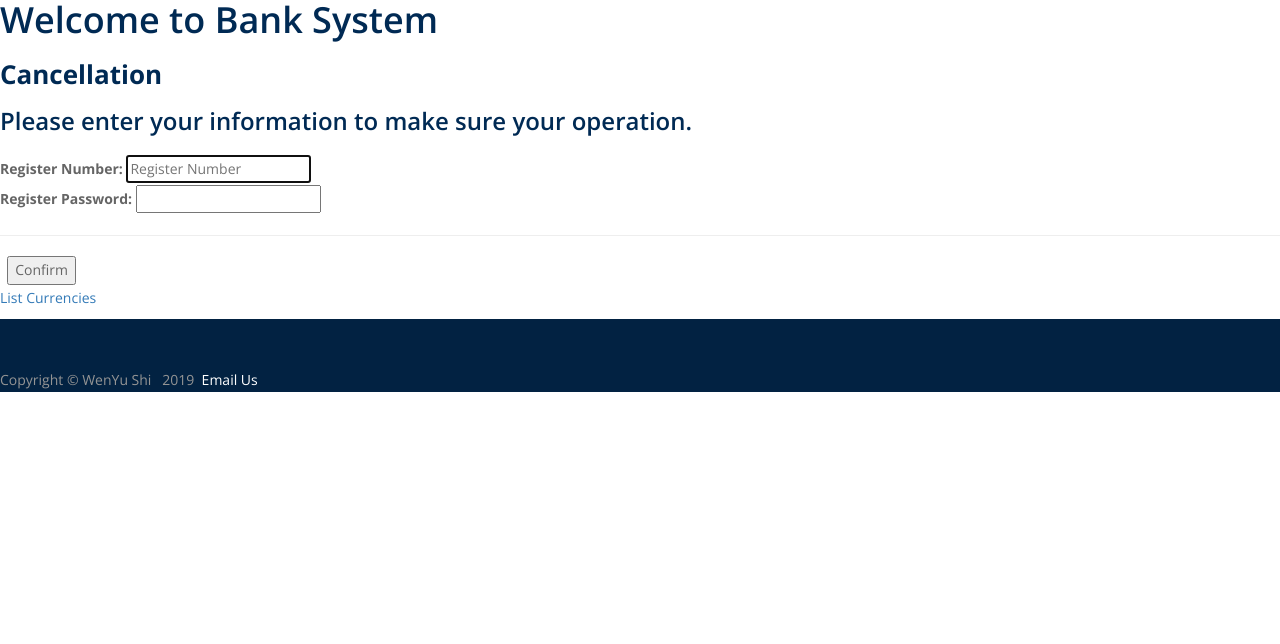
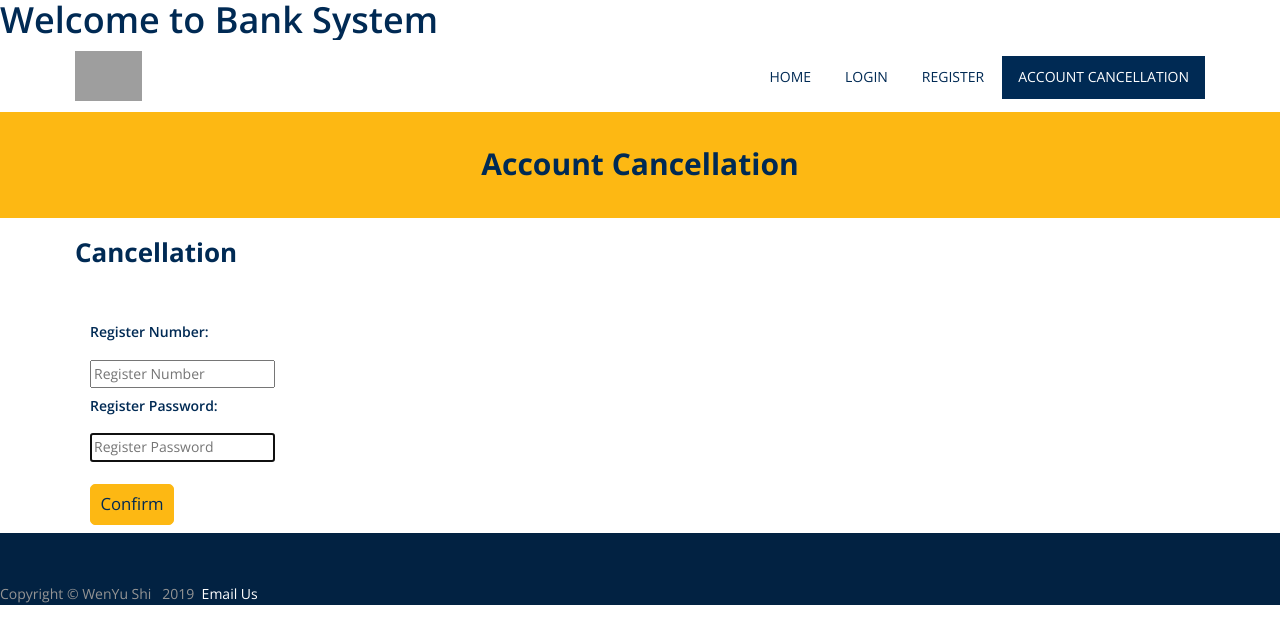
Before and after one commit to cWenyu/Currency-Exchange-System, a PHP site: template view/user_view/user_cancellation.php in a window 1280 px wide. Shown: the top 644 px of the page. Run offline with PHP 8.4, Linux system fonts and the light colour scheme; the template is opened without the code that fills it, so the values that code supplies are empty; grey boxes are pictures that could not be loaded.

Commit message:
finish account cancellation bootstrap

```diff
--- a/view/user_view/user_cancellation.php
+++ b/view/user_view/user_cancellation.php
@@ -1,26 +1,93 @@
-<?php include './include/header.php'; ?>
-<main>
-    <h2>Cancellation</h2>
-    <h3>
-        Please enter your information to make sure your operation.
-    </h3>
-    <form action="index.php" method="post" id="user_cancellation_form">
-        <input type="hidden" name="action" value="account_cancellation">
+<?php
+$title = "Cancellation";
+include './include/header.php';
+session_start();
+?>
+<body>
+    <div id="wrapper" class="home-page">
+        <!-- start header -->
+        <header>
+            <div class="navbar navbar-default navbar-static-top">
+                <div class="container">
+                    <div class="navbar-header">
+                        <button type="button" class="navbar-toggle" data-toggle="collapse" data-target=".navbar-collapse">
+                            <span class="icon-bar"></span>
+                            <span class="icon-bar"></span>
+                            <span class="icon-bar"></span>
+                        </button>
+                        <a class="navbar-brand" href="index.php"><img src="img/logo_1.png" alt="logo"/></a>
+                    </div>
+                    <div class="navbar-collapse collapse ">
+                        <ul class="nav navbar-nav">
+                            <li><a href="index.php">Home</a></li>
+                            <li><a href="?action=user_login">Login</a></li>
+                            <li><a href="?action=register_new_form">Register</a></li>
+                            <li class="active"><a href="?action=user_cancellation_form">Account Cancellation</a></li>
+                        </ul>
+                    </div>
+                </div>
+            </div>
+        </header>
+        <!-- end header -->
+        <section id="inner-headline">
+            <div class="container">
+                <div class="row">
+                    <div class="col-lg-12">
+                        <h2 class="pageTitle">Account Cancellation</h2>
+                    </div>
+                </div>
+            </div>
+        </section>
+    </div>
+    <div class="container">
+        <h2>Cancellation</h2>
+        <div class="col-md-6 log">
 
-        <!-- next step: regex for each input-->
-        <label>Register Number:</label>
-        <input type="input" name="registerNumber" placeholder="Register Number" pattern="^[0-9]*$" required autofocus>
-        <br>
+            <form action="index.php" method="post" id="user_cancellation_form">
+                <input type="hidden" name="action" value="account_cancellation">
+                <div class="col-md-6">
+                    <h5>Register Number:</h5>
 
-        <label>Register Password:</label>
-        <input type="password" name="registerPassword" pattern="^([a-zA-Z0-9!%^&*_@#~]){8,16}$" required autofocus>
-        <br>
+                    <div>
+                        <input placeholder="Register Number" name="registerNumber" id="registerNumber" pattern="[0-9]*$"/>
+                    </div>
 
-        <hr/>
-        <label>&nbsp;</label>
-        <input type="submit" value="Confirm">
-        <br>
-    </form>
-    <p><a href="index.php?action=list_currencies">List Currencies</a></p>
-</main>
+                    <h5>Register Password:</h5>
+                    <div>
+                        <input type="password" placeholder="Register Password" name="registerPassword" id="registerPassword" pattern="^([a-zA-Z0-9!%^&*_@#~]){8,16}$" required autofocus />
+                    </div>
+                    <br>
+                    <button type="button" class="warning_buttons" data-toggle="modal" data-target="#exampleModal">
+                        Confirm
+                    </button>
+
+                    <!-- dialog box -->
+                    <div class="modal fade" id="exampleModal" tabindex="-1" role="dialog" aria-labelledby="exampleModalLabel" aria-hidden="true">
+                        <div class="modal-dialog" role="document">
+                            <div class="modal-content">
+                                <div class="modal-header">
+                                    <h5 class="modal-title" id="exampleModalLabel">Account </h5>
+                                    <button type="button" class="close" data-dismiss="modal" aria-label="Close">
+                                        <span aria-hidden="true">&times;</span>
+                                    </button>
+                                </div>
+                                <div class="modal-body">
+                                    Please click confirm to make sure your operation.
+                                </div>
+                                <div class="modal-footer">
+                                    <button type="button" class="btn btn-secondary" data-dismiss="modal">Close</button>
+                                    <button type="submit" id="warning_button">Confirm</button>
+                                </div>
+                            </div>
+                        </div>
+                    </div>
+
+
+                </div>
+            </form>
+        </div>
+    </div>
+
+
+</body>
 <?php include './include/footer.php'; ?>
```
